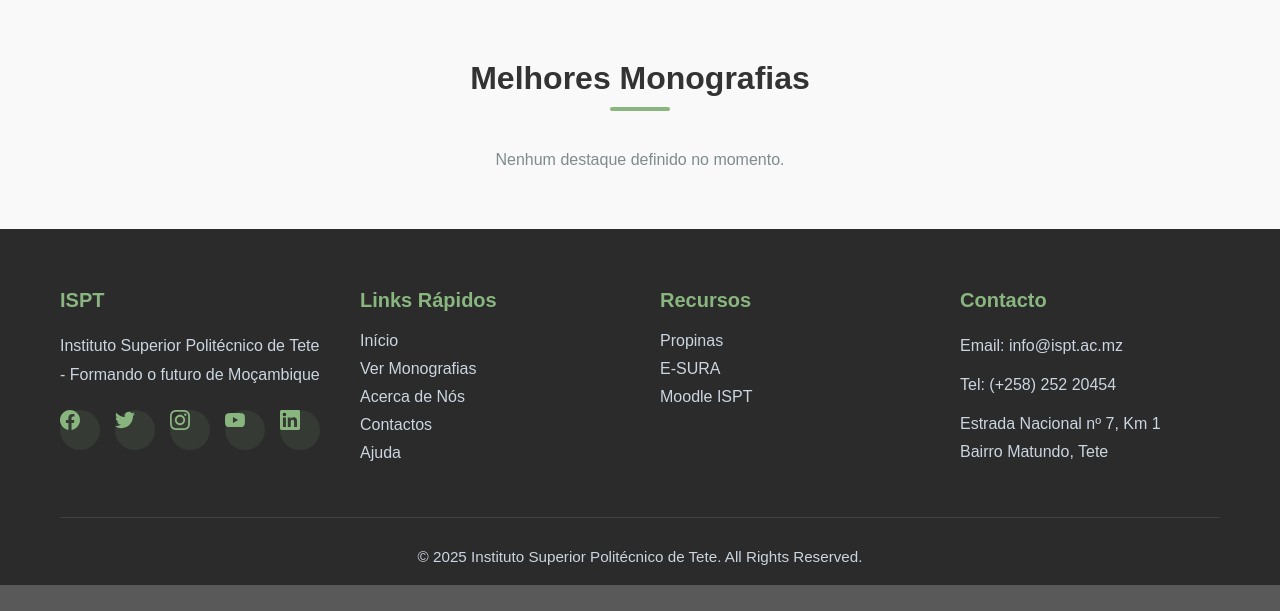
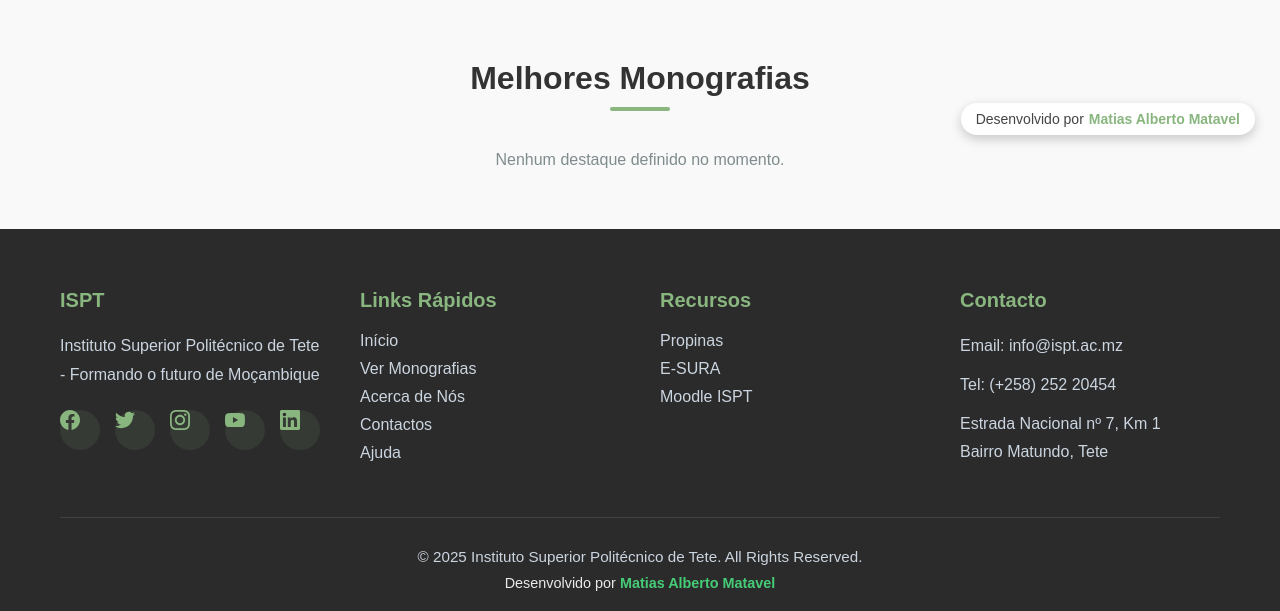
Before and after one commit to matias2032/Mongrafias-ISPT, a PHP site: page / in a window 1280 px wide. Shown: the part 640-1251 px from the top of the page. Before the commit the page ends 1225 px from the top, so only its background shows below. Run offline with PHP 8.4, Linux system fonts and the light colour scheme; data that the repository does not hold is empty.

Commit message:
quarto commit

```diff
--- /dev/null
+++ b/css/creditos.css
@@ -0,0 +1,64 @@
+        /* Estilos inline adicionais para garantir que o crédito fique bonito */
+        .developer-credit {
+            margin-top: 10px;
+            font-size: 0.9em;
+            opacity: 0.9;
+        }
+        .developer-link {
+            color: #4ade80; /* Verde estilo WhatsApp claro */
+            text-decoration: none;
+            font-weight: bold;
+            transition: color 0.3s ease;
+        }
+        .developer-link:hover {
+            color: #25D366; /* Verde WhatsApp oficial no hover */
+            text-decoration: underline;
+        }
+        /* =======================================================
+   ESTILO PARA O CRÉDITO FLUTUANTE ("POWERED BY" STYLE)
+========================================================== */
+.floating-credit-fab {
+    /* Posição Fixa para flutuar sobre a página */
+    position: fixed;
+    bottom: 25px; /* Posição a partir do fundo */
+    right: 25px; /* Posição a partir da direita */
+    z-index: 9999; /* Garante que fica sempre por cima de outros elementos */
+
+    /* Estilo Visual (Similar ao da imagem) */
+    background-color: white;
+    color: #444; /* Cor do texto padrão */
+    padding: 8px 15px;
+    border-radius: 50px; /* Cantos arredondados */
+    box-shadow: 0 4px 12px rgba(0, 0, 0, 0.2); /* Sombra para destacar */
+    text-decoration: none; /* Remove sublinhado do link */
+    font-size: 14px;
+    font-weight: 500;
+    display: flex; /* Permite alinhar o ícone e o texto */
+    align-items: center;
+    transition: background-color 0.3s, box-shadow 0.3s;
+}
+
+.floating-credit-fab:hover {
+    background-color: #f0f0f0;
+    box-shadow: 0 6px 15px rgba(0, 0, 0, 0.3);
+}
+
+.floating-credit-fab .developer-name {
+    margin-left: 5px;
+    font-weight: bold; /* Destacar o nome */
+    color: #89b67f; /* Usar a cor principal do seu tema (se for verde) */
+}
+
+/* Dark Mode Support (ajuste as cores se usar tema escuro) */
+body.dark-mode .floating-credit-fab {
+    background-color: #333;
+    color: #ccc;
+}
+
+body.dark-mode .floating-credit-fab:hover {
+    background-color: #444;
+}
+
+body.dark-mode .floating-credit-fab .developer-name {
+    color: #a4d39c; /* Cor mais clara para o Dark Mode */
+}
--- a/index.php
+++ b/index.php
@@ -57,7 +57,9 @@ $result_destaques = $conexao->query($sql_destaques);
     <title>Repositório de monografias do ISPT | Início</title>
 
     <link rel="stylesheet" href="css/index.css">
+    <link rel="stylesheet" href="css/creditos.css">
     <script src="js/darkmode1.js"></script>
+
 
 
 </head>
@@ -206,11 +208,25 @@ $result_destaques = $conexao->query($sql_destaques);
                     <p>Estrada Nacional nº 7, Km 1<br>Bairro Matundo, Tete</p>
                 </div>
             </div>
+
             <div class="footer-bottom">
                 <p>&copy; 2025 Instituto Superior Politécnico de Tete. All Rights Reserved.</p>
-            </div>
+
+                <div class="developer-credit">
+                    Desenvolvido por
+                    <a href="https://wa.me/25887682594?text=Olá,%20Matias!%20Vi%20o%20teu%20trabalho%20no%20site%20do%20ISPT." target="_blank" class="developer-link">
+                        Matias Alberto Matavel
+                    </a>
+                </div>
+                </div>
         </div>
     </footer>
+
+    <a href="https://wa.me/258876821594" target="_blank" class="floating-credit-fab" title="Desenvolvido por Matias Alberto Matavel (Contacte via WhatsApp)">
+    Desenvolvido por
+    <span class="developer-name">Matias Alberto Matavel</span>
+</a>
+
 
 <script>
 const menuBtnMobile = document.getElementById("menuBtnMobile");
@@ -262,5 +278,6 @@ if (prevBtn) {
 showSlide(0);
 </script>
 
+
 </body>
 </html>
```
Also changed, not shown: acerca_de_nos.php (+16 -2 lines), contactos.php (+16 -2 lines).
